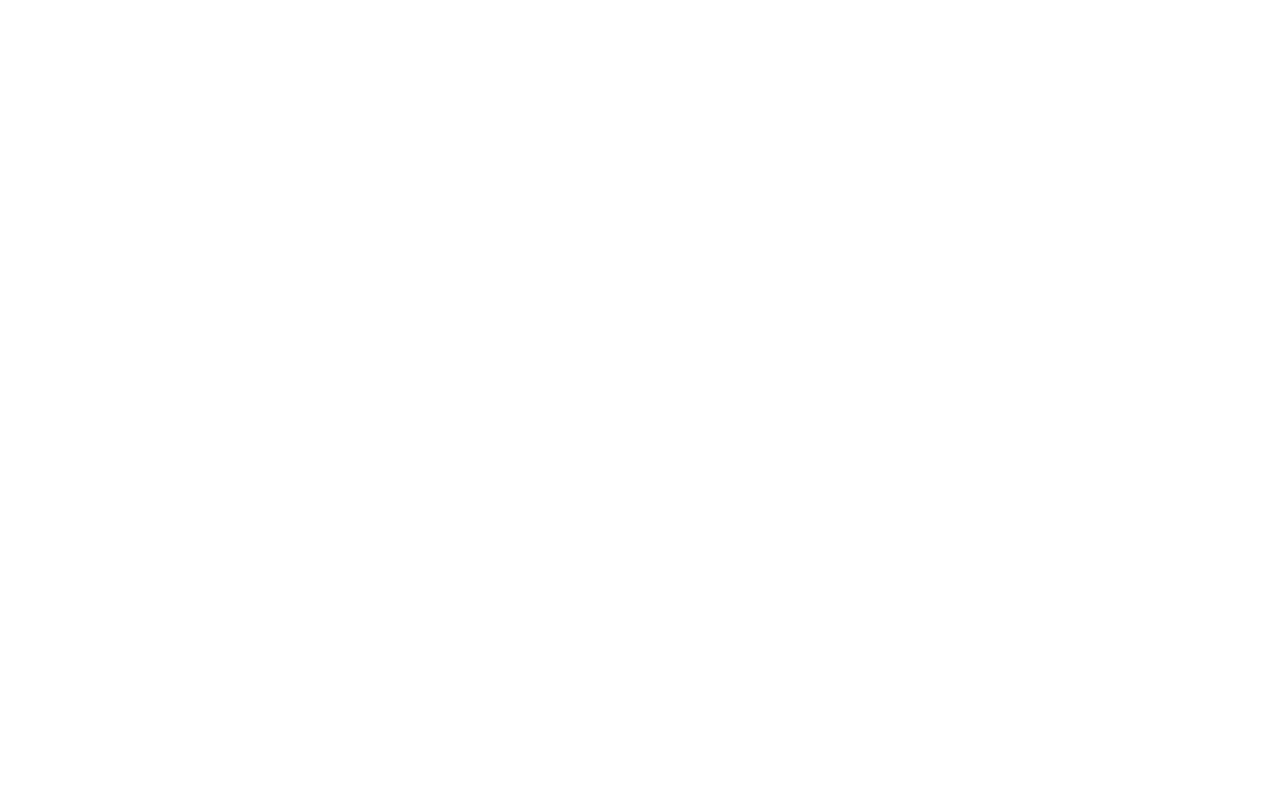
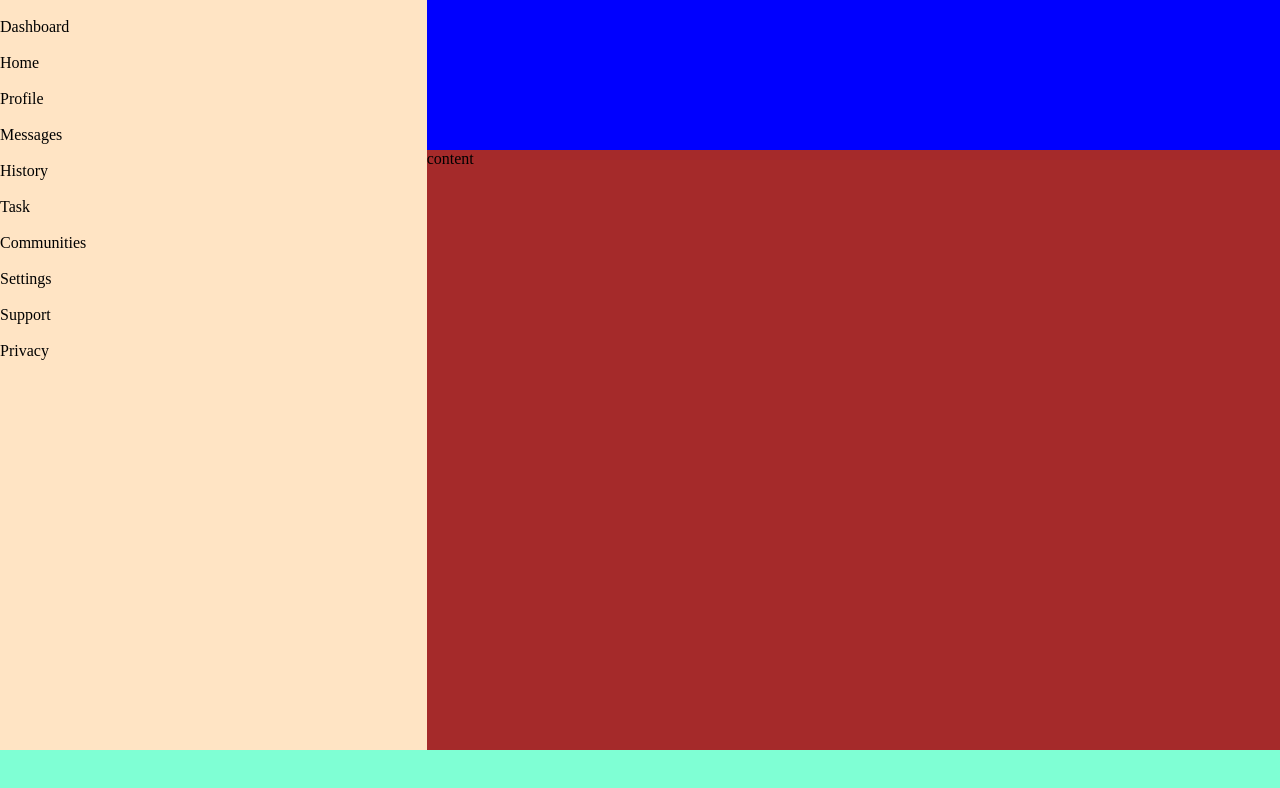
Before and after one commit to akuutsang/grid-project, a plain HTML site: page index.html in a window 1280 px wide. Drawn offline with Linux system fonts and the light colour scheme.

Commit message:
add grid layout

```diff
--- a/index.html
+++ b/index.html
@@ -9,8 +9,55 @@
   <body>
     <div class="grid-container">
       <div class="grid-items" id="header"></div>
-      <div class="grid-items" id="side-bar"></div>
-      <div class="grid-items" id="content"></div>
+      <div class="grid-items" id="side-bar">
+        <div>
+          <div>
+            <img class="icon" src="" alt="" />
+            <p>Dashboard</p>
+          </div>
+          <div>
+            <div>
+              <img src="" alt="" />
+              <p>Home</p>
+            </div>
+            <div>
+              <img src="" alt="" />
+              <p>Profile</p>
+            </div>
+            <div>
+              <img src="" alt="" />
+              <p>Messages</p>
+            </div>
+            <div>
+              <img src="" alt="" />
+              <p>History</p>
+            </div>
+            <div>
+              <img src="" alt="" />
+              <p>Task</p>
+            </div>
+            <div>
+              <img src="" alt="" />
+              <p>Communities</p>
+            </div>
+          </div>
+          <div>
+            <div>
+              <img src="" alt="" />
+              <p>Settings</p>
+            </div>
+            <div>
+              <img src="" alt="" />
+              <p>Support</p>
+            </div>
+            <div>
+              <img src="" alt="" />
+              <p>Privacy</p>
+            </div>
+          </div>
+        </div>
+      </div>
+      <div class="grid-items" id="content">content</div>
     </div>
   </body>
 </html>
--- a/style.css
+++ b/style.css
@@ -3,3 +3,24 @@
   padding: 0;
   box-sizing: border-box;
 }
+
+.grid-container {
+  display: grid;
+  grid-template: repeat(6, minmax(150px, 1fr)) / repeat(6, minmax(150px, 1fr));
+  grid-template-areas: "sidebar sidebar header header header header" "sidebar sidebar content content content content" "sidebar sidebar  content content content content" "sidebar sidebar content content content content " "sidebar sidebar content content content content ";
+  height: 100vh;
+  background-color: aquamarine;
+}
+
+#header {
+  grid-area: header;
+  background-color: blue;
+}
+#side-bar {
+  grid-area: sidebar;
+  background-color: bisque;
+}
+#content {
+  grid-area: content;
+  background-color: brown;
+}
```
